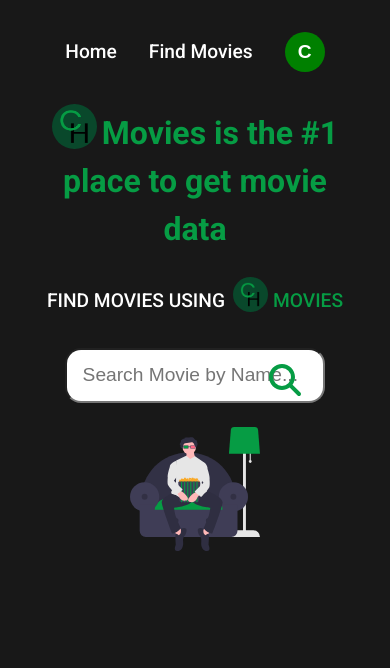
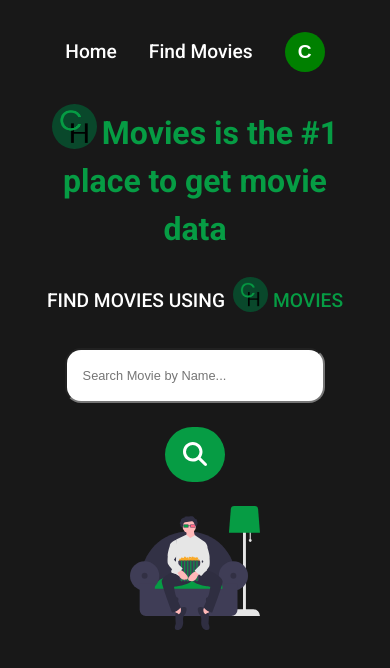
Before and after one commit to coding4freedom/Movie-Finder, a React (Vite) app: page / in a window 390 px wide. Shown: the top 668 px of the page. Built offline with nearby package versions, Linux system fonts and the light colour scheme.

Commit message:
SearchBar component media queries added mobile sizing

```diff
--- a/src/components/ui/SearchBar.css
+++ b/src/components/ui/SearchBar.css
@@ -32,3 +32,32 @@
         font-size: 1.2rem;
     }
 }
+
+@media (max-width: 460px) {
+    .search {
+        flex-direction: column;
+        align-items: center;
+    }
+
+    .search__btn {
+        background-color: var(--primary-color);
+        position: static;
+        margin-top: 1.5rem;
+        width: 60px;
+        height: 55px;
+        display: flex;
+        justify-content: center;
+        align-items: center;
+    }
+
+    .search__icon {
+        color: var(--secondary-color);
+        font-size: 1.5rem;
+    }
+}
+
+@media (max-width: 410px) {
+    .search__input {
+        font-size: .8rem;
+    }
+}
```
